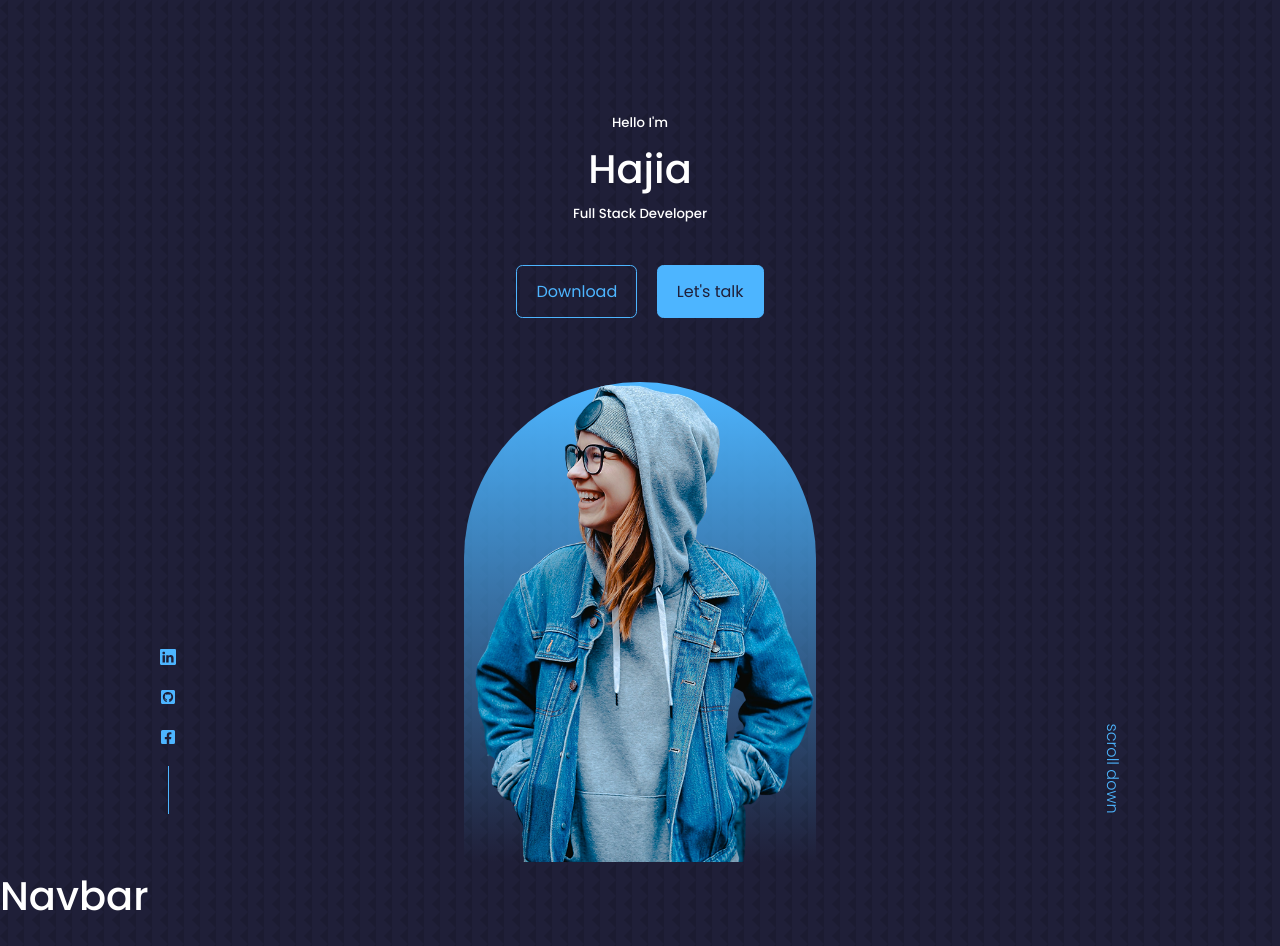
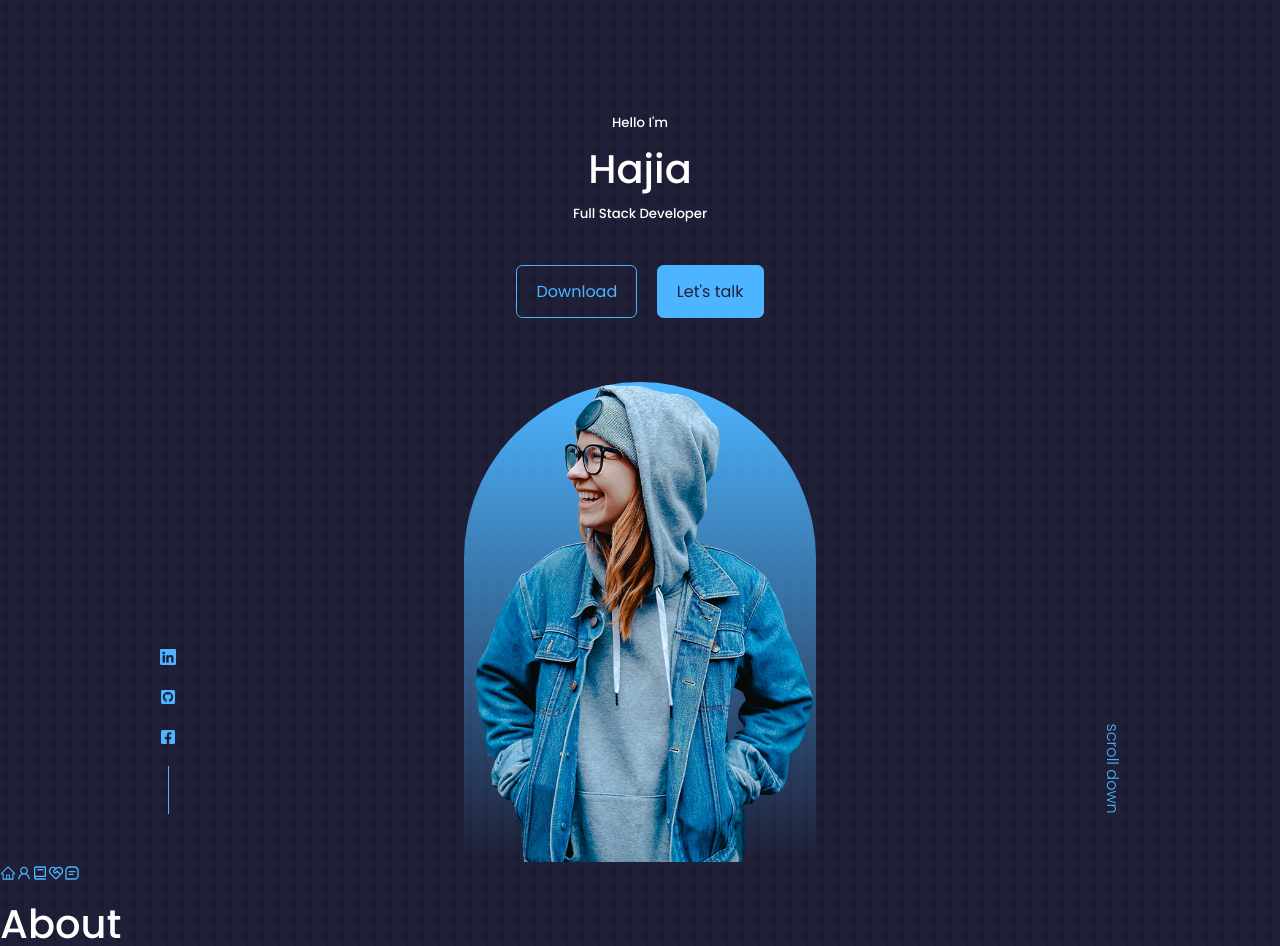
Before and after one commit to talha424588/food-delivery-app, a React (Create React App) app: page / in a window 1280 px wide. Shown: the top 946 px of the page. Built offline with nearby package versions, Linux system fonts and the light colour scheme.

Commit message:
nav icon added

```diff
--- a/src/components/Navbar/Navbar.jsx
+++ b/src/components/Navbar/Navbar.jsx
@@ -1,8 +1,21 @@
+import { AiOutlineHome } from "react-icons/ai";
+import { AiOutlineUser } from "react-icons/ai";
+import { BiBook } from "react-icons/bi";
+import { RiServiceLine } from "react-icons/ri";
+import { BiMessageSquareDetail } from "react-icons/bi";
+
+
 function Navbar()
 {
     return (
         <>
-        <h1>Navbar</h1>
+        <nav>
+            <a href="/"><AiOutlineHome /></a>
+            <a href="about"><AiOutlineUser /></a>
+            <a href="experience"><BiBook /></a>
+            <a href="services"><RiServiceLine /></a>
+            <a href="contact"><BiMessageSquareDetail /></a>
+        </nav>
         </>
     )
 }
```
